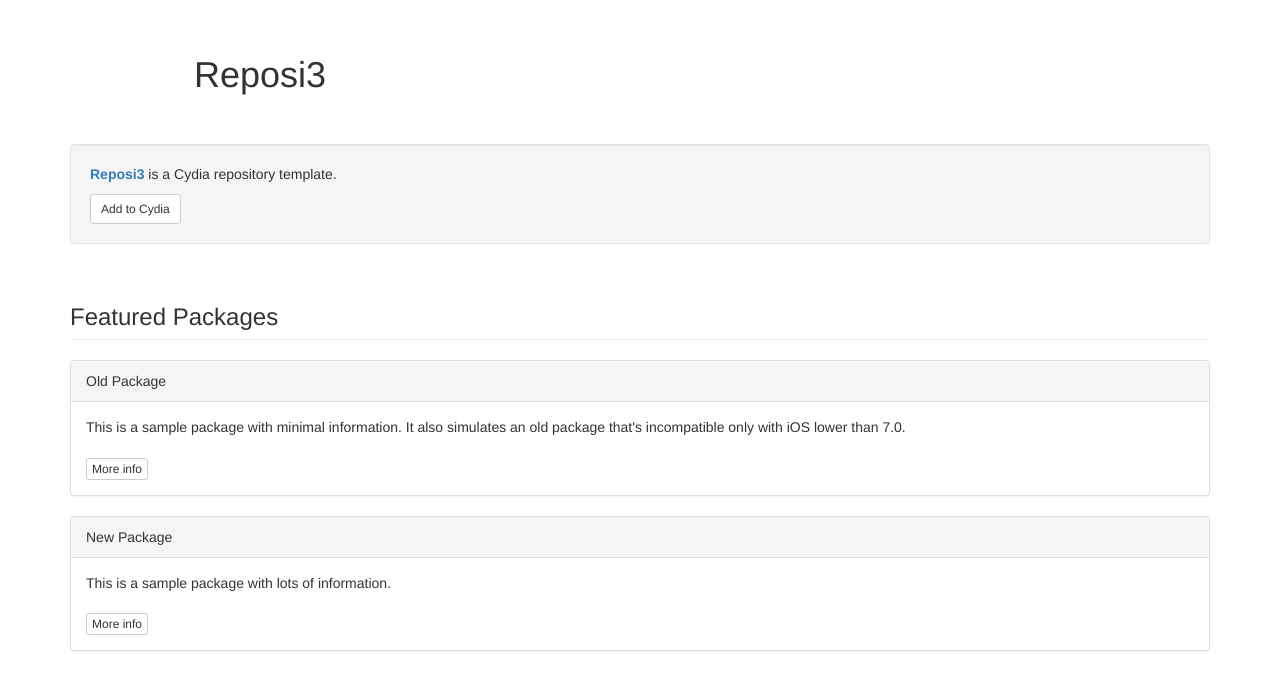
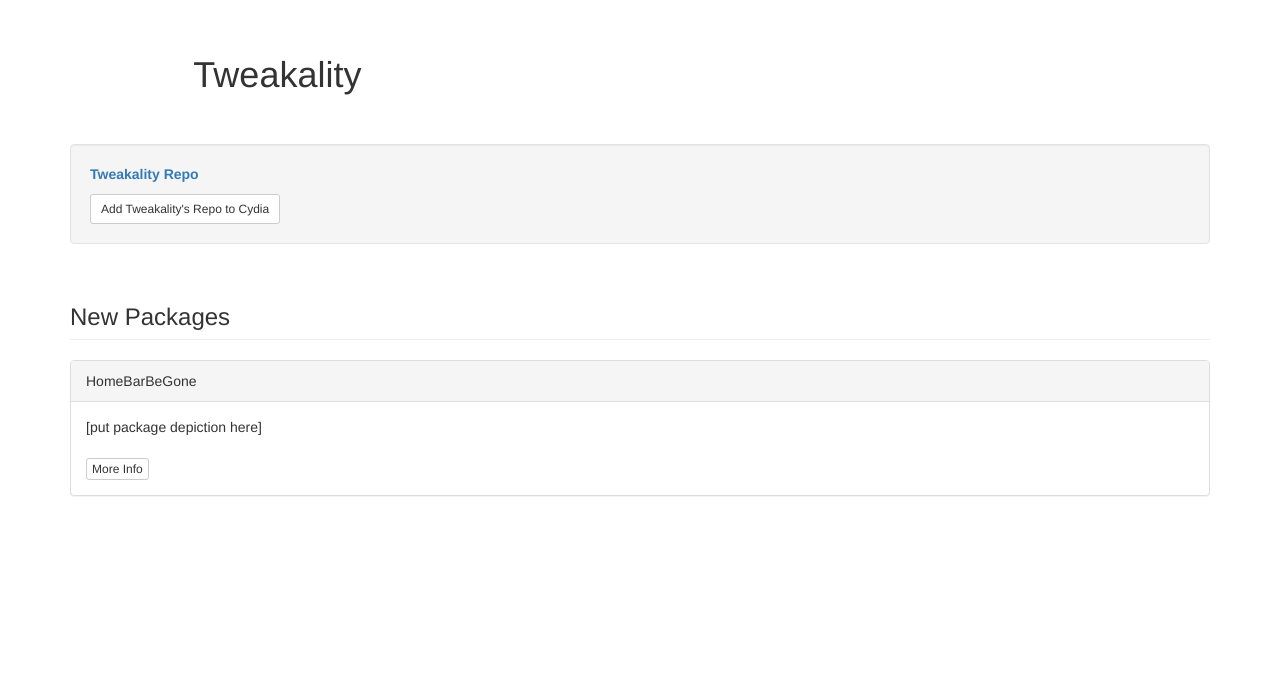
Before and after one commit to Tweakality/repo, a plain HTML site: page index.html in a window 1280 px wide. Drawn offline with nearby package versions, Linux system fonts and the light colour scheme.

Commit message:
Update index.html

```diff
--- a/index.html
+++ b/index.html
@@ -1,7 +1,7 @@
 <!DOCTYPE html>
 <html lang="en">
 <head>
-  <title>Reposi3</title>
+  <title>Tweakality</title>
   <meta charset="utf-8">
   <meta name="viewport" content="width=device-width, initial-scale=1">
   <link rel="stylesheet" href="https://maxcdn.bootstrapcdn.com/bootstrap/3.3.5/css/bootstrap.min.css">
@@ -10,36 +10,37 @@
 <body>
 
 <div class="container">
-	<h1><img src="CydiaIcon.png"> Reposi3</h1>
+	<h1><img src="CydiaIcon.png"> Tweakality</h1>
 </div>
 
 <div class="container">
 	<div class="well">
-		<p><span class="text-primary"><b>Reposi3</span></b> is a Cydia repository template.</p>
-		<a class="btn btn-sm btn-default" href="cydia://url/https://cydia.saurik.com/api/share#?source=https://supermamon.github.io/Reposi3/">Add to Cydia</a>
+		<p><span class="text-primary"><b>Tweakality Repo</span></b></p>
+		<a class="btn btn-sm btn-default" href="cydia://url/https://cydia.saurik.com/api/share#?source=https://tweakality.github.io/repo/">Add Tweakality's Repo to Cydia</a>
 	</div>
 </div>
 
 <div class="container">
-  <h3 id="wells" class="page-header">Featured Packages</h3>
+  <h3 id="wells" class="page-header">New Packages</h3>
 </div>
 
 <div class="container">
 	<div class="panel panel-default">
-	  <div class="panel-heading">Old Package</div>
+	  <div class="panel-heading">HomeBarBeGone</div>
 	  <div class="panel-body">
-		This is a sample package with minimal information.
-		It also simulates an old package that's incompatible only with iOS lower than 7.0.<br /><br />
-		<a class="btn btn-xs btn-default" href="depictions/?p=com.supermamon.oldpackage">More info</a>
+		[put package depiction here]
+		<br /><br />
+		<a class="btn btn-xs btn-default" href="depictions/?p=com.tweakality.homebarbegone">More Info</a>
 	  </div>
 	</div>
-
+<!--This is a package template \/
 	<div class="panel panel-default">
 	  <div class="panel-heading">New Package</div>
 	  <div class="panel-body">
 		This is a sample package with lots of information.<br /><br />
 		<a class="btn btn-xs btn-default" href="depictions/?p=com.supermamon.newpackage">More info</a>
 	  </div>
+This is the end of a package template ^-->
 	</div>
 </div>
 
```
